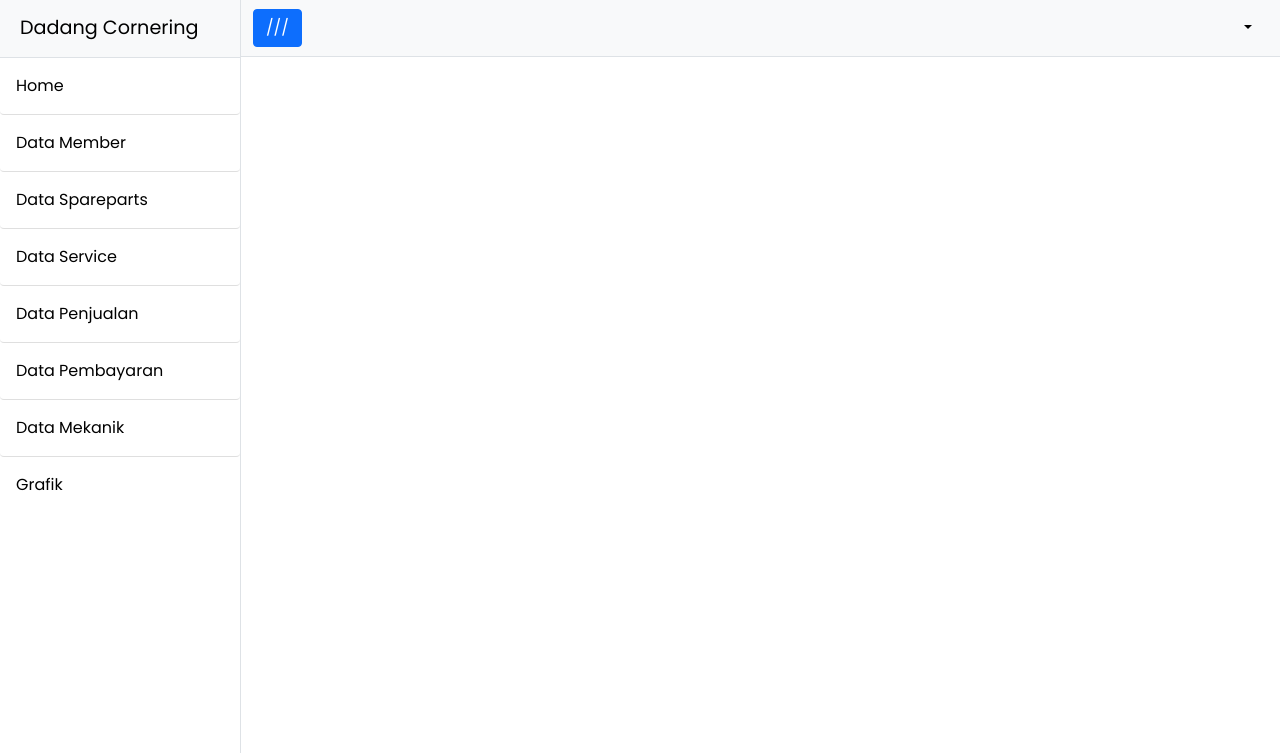
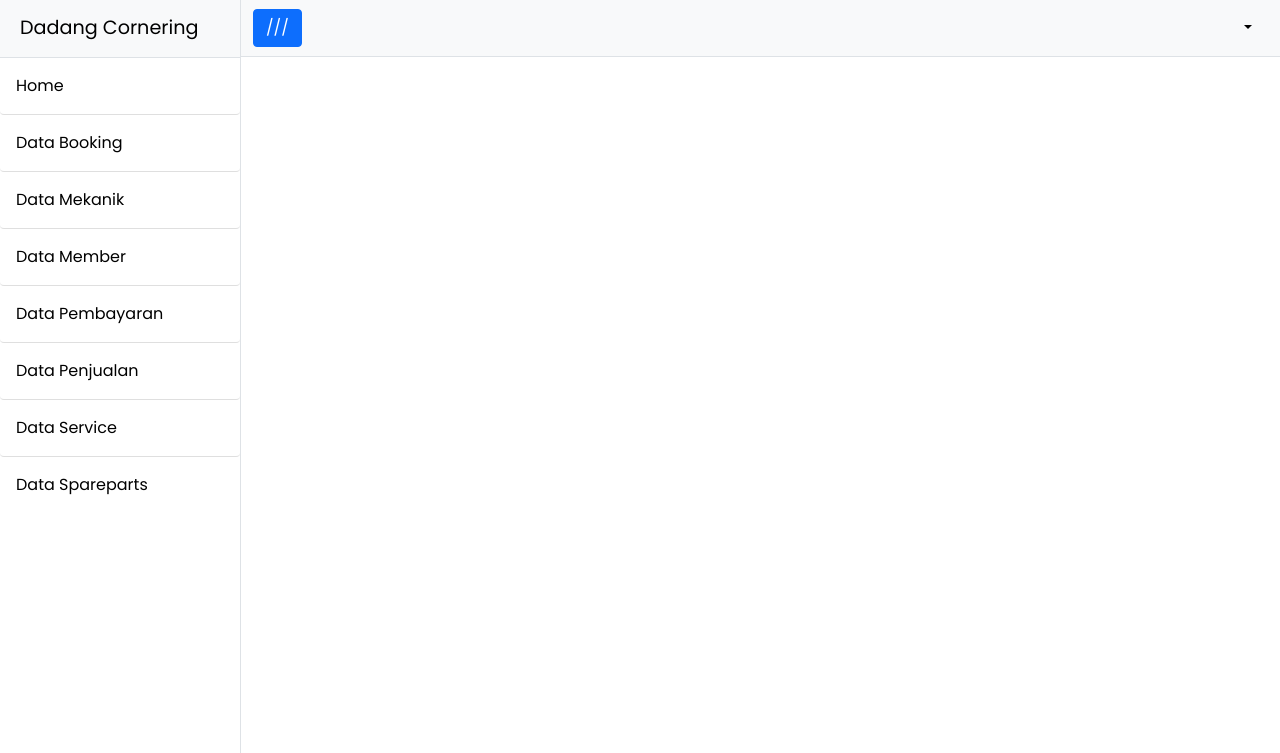
Before and after one commit to Dannyanm/tubes_apbo, a CodeIgniter 4 app: template app/Views/admin/header.php in a window 1280 px wide. Shown: the top 753 px of the page. Run offline with PHP 8.4 and a stand-in for CodeIgniter, Linux system fonts and the light colour scheme; the template is opened without the code that fills it, so the values that code supplies are empty; some libraries are stand-ins or nearby versions.

Commit message:
merapihkan url

```diff
--- a/app/Config/Routes.php
+++ b/app/Config/Routes.php
@@ -38,12 +38,14 @@ $routes->get('/', 'Home::index');
 // routes admin
 $routes->get('/admin', 'Admin\Admin::index');
 // $routes->get('/admin/(:segment)', 'Admin\Admin::$1');
-$routes->get('/admin/pages/(:segment)', 'Admin\Admin::$1');
+// $routes->get('/admin/pages/(:segment)', 'Admin\Admin::$1');
+$routes->get('/admin/(:segment)', 'Admin\Admin::$1');
 
 // routes customer
 $routes->get('/customer', 'Customer\Customer::index');
+// $routes->get('/customer/(:segment)', 'Customer\Customer::$1');
+// $routes->get('/customer/pages/(:segment)', 'Customer\Customer::$1');
 $routes->get('/customer/(:segment)', 'Customer\Customer::$1');
-$routes->get('/customer/pages/(:segment)', 'Customer\Customer::$1');
 
 //routes login
 $routes->get('/login', 'Login\Login::index');
--- a/app/Views/admin/header.php
+++ b/app/Views/admin/header.php
@@ -31,13 +31,13 @@
         </div>
         <div class="list-group list-group-flush">
             <a class="list-group-item list-group-item-action list-group item-light p-3" href="<?= base_url('/admin');?>">Home</a>
-            <a class="list-group-item list-group-item-action list-group item-light p-3" href="<?= base_url('/admin/pages/member');?>">Data Member</a>
-            <a class="list-group-item list-group-item-action list-group item-light p-3" href="<?= base_url('/admin/pages/spareparts');?>">Data Spareparts</a>
-            <a class="list-group-item list-group-item-action list-group item-light p-3" href="<?= base_url('/admin/pages/service');?>">Data Service</a>
-            <a class="list-group-item list-group-item-action list-group item-light p-3" href="<?= base_url('/admin/pages/penjualan');?>">Data Penjualan</a>
-            <a class="list-group-item list-group-item-action list-group item-light p-3" href="<?= base_url('/admin/pages/pembayaran');?>">Data Pembayaran</a>
-            <a class="list-group-item list-group-item-action list-group item-light p-3" href="<?= base_url('/admin/pages/mekanik');?>">Data Mekanik</a>
-            <a class="list-group-item list-group-item-action list-group item-light p-3" href="<?= base_url('/admin/pages/grafik');?>">Grafik</a>
+            <a class="list-group-item list-group-item-action list-group item-light p-3" href="<?= base_url('/admin/booking');?>">Data Booking</a>
+            <a class="list-group-item list-group-item-action list-group item-light p-3" href="<?= base_url('/admin/mekanik');?>">Data Mekanik</a>
+            <a class="list-group-item list-group-item-action list-group item-light p-3" href="<?= base_url('/admin/member');?>">Data Member</a>
+            <a class="list-group-item list-group-item-action list-group item-light p-3" href="<?= base_url('/admin/pembayaran');?>">Data Pembayaran</a>
+            <a class="list-group-item list-group-item-action list-group item-light p-3" href="<?= base_url('/admin/penjualan');?>">Data Penjualan</a>
+            <a class="list-group-item list-group-item-action list-group item-light p-3" href="<?= base_url('/admin/service');?>">Data Service</a>
+            <a class="list-group-item list-group-item-action list-group item-light p-3" href="<?= base_url('/admin/spareparts');?>">Data Spareparts</a>
         </div>
     </div>
 
--- a/app/Views/admin/pages/grafik.php
+++ /dev/null
@@ -1 +0,0 @@
-<h1>This is grafik Page</h1>
--- a/app/Views/customer/header.php
+++ b/app/Views/customer/header.php
@@ -31,9 +31,9 @@
         </div>
         <div class="list-group list-group-flush">
             <a class="list-group-item list-group-item-action list-group item-light p-3" href="<?= base_url('/customer');?>">Home</a>
-            <a class="list-group-item list-group-item-action list-group item-light p-3" href="<?= base_url('/customer/pages/booking');?>">Booking Service</a>
-            <a class="list-group-item list-group-item-action list-group item-light p-3" href="<?= base_url('/customer/pages/pembayaran');?>">Pembayaran</a>
-            <a class="list-group-item list-group-item-action list-group item-light p-3" href="<?= base_url('/customer/pages/spareparts');?>">Data Spareparts</a>
+            <a class="list-group-item list-group-item-action list-group item-light p-3" href="<?= base_url('/customer/booking');?>">Booking Service</a>
+            <a class="list-group-item list-group-item-action list-group item-light p-3" href="<?= base_url('/customer/pembayaran');?>">Pembayaran</a>
+            <a class="list-group-item list-group-item-action list-group item-light p-3" href="<?= base_url('/customer/spareparts');?>">Spareparts</a>
         </div>
     </div>
 
```
Also changed, not shown: app/Controllers/Admin/Admin.php (+48 -59 lines), app/Controllers/Customer/Customer.php (+17 -16 lines), 1 other file.
